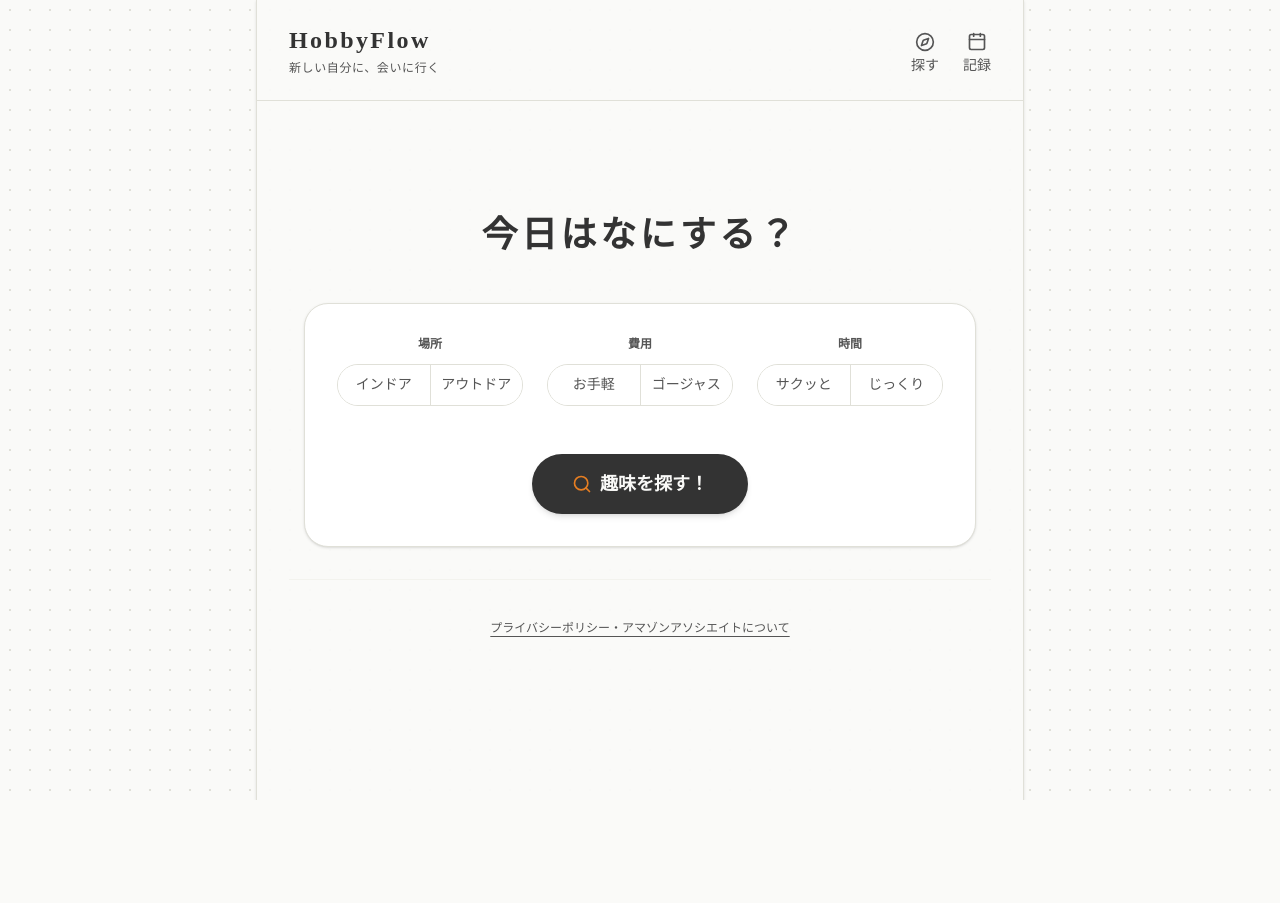
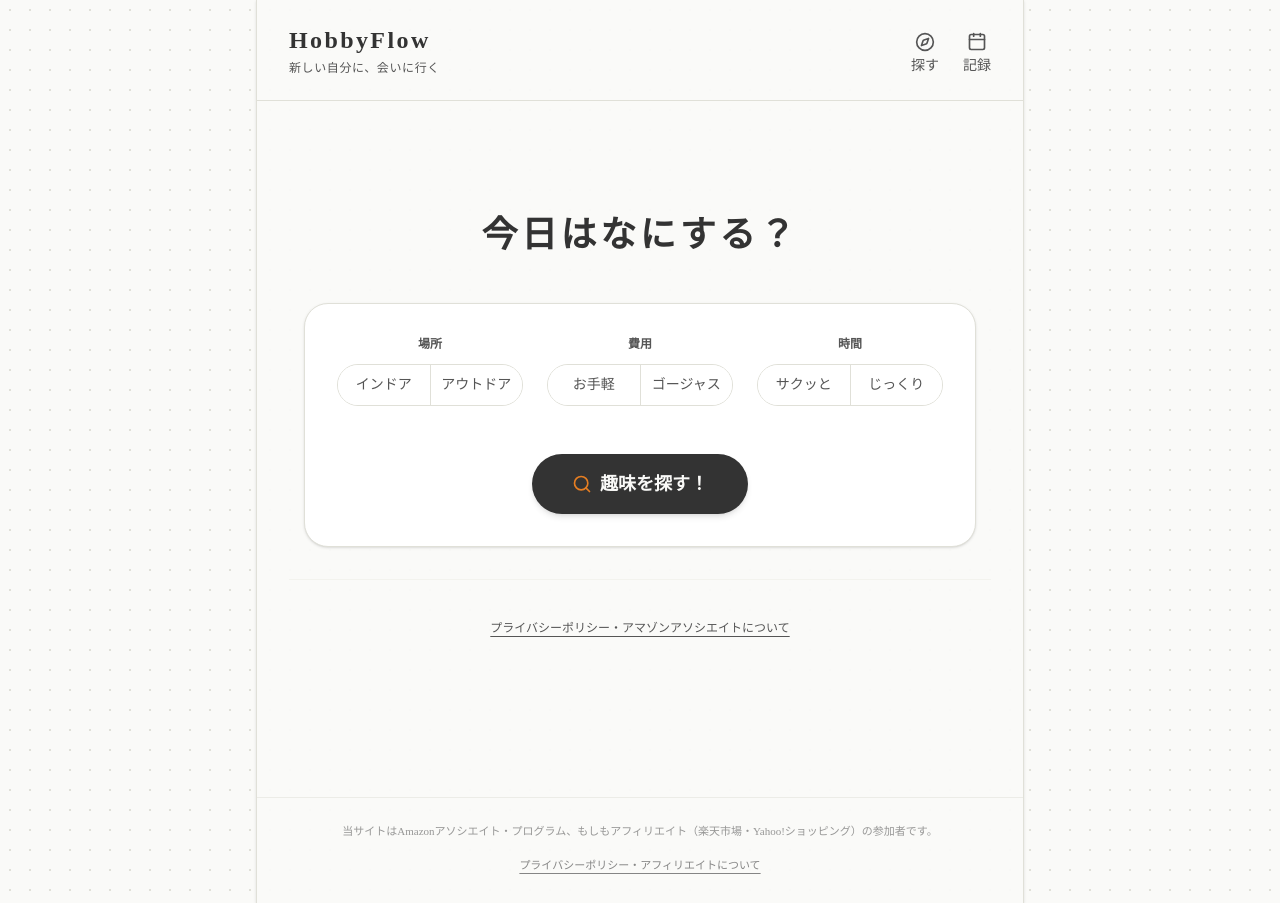
Before and after one commit to itokenlaw-rgb/hobby-flow, a Next.js app: page / in a window 1280 px wide. Before the commit the page ends 800 px from the top, so only its background shows below. Built offline with nearby package versions, Linux system fonts and the light colour scheme.

Commit message:
ポリシー

```diff
--- a/src/app/layout.tsx
+++ b/src/app/layout.tsx
@@ -47,6 +47,19 @@ export default function RootLayout({
           <main className="flex-1 px-8 py-10 pb-24">
             {children}
           </main>
+
+          {/* Footer */}
+          <footer className="border-t border-border-light/50 px-8 py-6 text-center">
+            <p className="text-[11px] text-ink-light/60 mb-2">
+              当サイトはAmazonアソシエイト・プログラム、もしもアフィリエイト（楽天市場・Yahoo!ショッピング）の参加者です。
+            </p>
+            <Link
+              href="/policy"
+              className="text-[11px] text-ink-light/70 hover:text-accent transition-colors underline underline-offset-4"
+            >
+              プライバシーポリシー・アフィリエイトについて
+            </Link>
+          </footer>
         </div>
       </body>
     </html>
```
